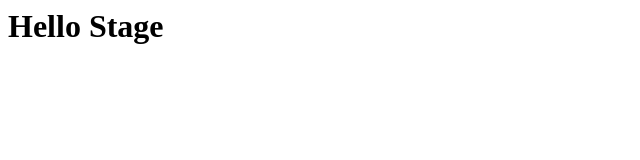
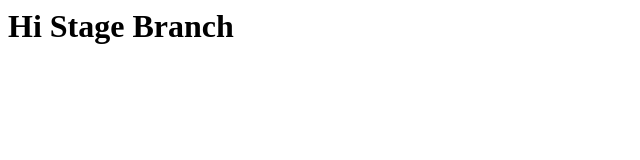
Before and after one commit to aashishgoyal246/flux-dev-stage, a plain HTML site: page index.html in a window 1280 px wide. Shown: the whole page, without its empty margins (0-640 px from the left). Drawn offline with Linux system fonts and the light colour scheme.

Commit message:
Updated stage index.html

```diff
--- a/index.html
+++ b/index.html
@@ -1 +1 @@
-<h1>Hello Stage</h1>
+<h1>Hi Stage Branch</h1>
```
